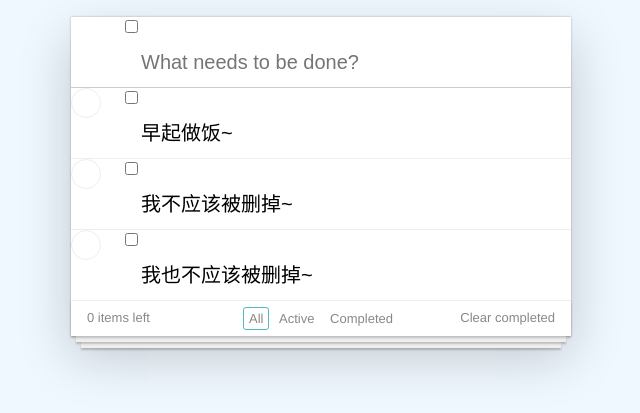
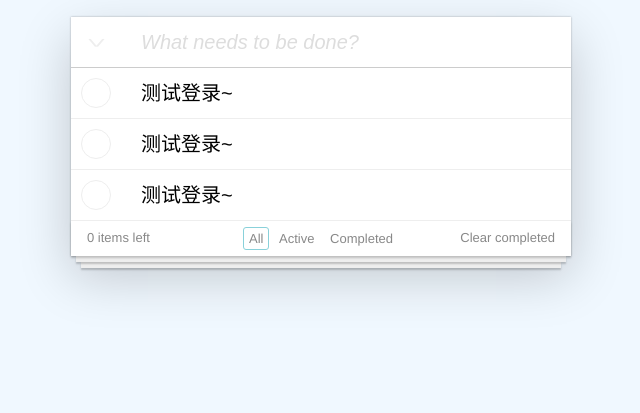
Before and after one commit to baishusama/React-demos, a plain HTML site: page to_do_list_by_javascript/index.html in a window 1280 px wide. Shown: the part 115-528 px from the top of the page, without its empty margins (319-959 px from the left). Drawn offline with Linux system fonts and the light colour scheme.

Commit message:
to_do_list_by_js's style is almost done and js part begins.

```diff
--- a/to_do_list_by_javascript/index.html
+++ b/to_do_list_by_javascript/index.html
@@ -4,7 +4,7 @@
   <meta charset="UTF-8">
   <title>To Do List by JavaScript</title>
   <!-- /*<style src="./css/style.css"></style>*/ -->
-  <link rel="stylesheet" href="./css/normalize.css">
+  <!-- <link rel="stylesheet" href="./css/normalize.css"> -->
   <link rel="stylesheet" href="./css/style.css">
 </head>
 <body>
@@ -21,19 +21,19 @@
       <li class="todo-item">
         <input type="checkbox" id="checkTodo1"/>
         <label for="checkTodo1"></label>
-        <input class="todo" placeholder="something to do..." value="早起做饭~" />
+        <div class="todo" placeholder="something to do...">测试登录~</div>
         <span class="delete">x</span>
       </li>
       <li class="todo-item">
         <input type="checkbox" id="checkTodo2"/>
         <label for="checkTodo2"></label>
-        <input class="todo" placeholder="something to do..." value="我不应该被删掉~" />
+        <div class="todo" placeholder="something to do...">测试登录~</div>
         <span class="delete">x</span>
       </li>
       <li class="todo-item">
         <input type="checkbox" id="checkTodo3"/>
         <label for="checkTodo3"></label>
-        <input class="todo" placeholder="something to do..." value="我也不应该被删掉~" />
+        <div class="todo" placeholder="something to do...">测试登录~</div>
         <span class="delete">x</span>
       </li>
     </ul>
@@ -48,6 +48,6 @@
     </div>
   </div>
   <!-- <footer></footer> -->
-  <!-- <script src="bundle.js"></script> -->
+  <script src="script.js"></script>
 </body>
 </html>
--- a/to_do_list_by_javascript/sass/style.scss
+++ b/to_do_list_by_javascript/sass/style.scss
@@ -1,12 +1,48 @@
+@charset "UTF-8";
+/* SASS Import */
+@import url("./normalize.css");
 /* SASS Defination */
 $themeColor: powderblue;
+$themeColorDarken10: darken($themeColor, 10%);
 $themeColorDarken25: darken($themeColor, 25%);
 $themeColorDarken40: darken($themeColor, 40%);
-$checkBoxWidth: 10%;
+$themeColorLighten10: lighten($themeColor, 10%);
+$themeColorLighten25: lighten($themeColor, 25%);
+$themeColorLighten40: lighten($themeColor, 40%);
+$checkBoxWidth: 50px;
 $lineHeight: 50px;
 $hiddenPieceHeight: 6px;
 $pdToMainBd: 16px;
 
+@mixin placeholder($color, $font){
+  &::-webkit-input-placeholder { /* Chrome/Opera/Safari */
+    color: $color;
+    font-style: $font;
+  }
+  &::-moz-placeholder { /* Firefox 19+ */
+    color: $color;
+    font-style: $font;
+  }
+  &:-moz-placeholder { /* Firefox 18- */
+    color: $color;
+    font-style: $font;
+  }
+  &:-ms-input-placeholder { /* IE 10+ */
+    color: $color;
+    font-style: $font;
+  }
+}
+@mixin transform($values){
+  -webkit-transform: $values;
+  -ms-transform: $values;
+  -o-transform: $values;
+  transform: $values;
+}
+@mixin box-sizing($box: border-box){
+  -webkit-box-sizing: $box;
+  -moz-box-sizing: $box;
+  box-sizing: $box;
+}
 @mixin hiddenPiecePseudo($index){
   position: absolute;
   left: percentage($index/100);
@@ -50,26 +86,58 @@ header h2 {
     @include hiddenPiecePseudo(2);
   } */
   input[type="checkbox"] {
-    // display: none; // test
-    & + label + input {
-      float: left;
+    display: none; // test
+    &#checkAllTodo + label + input, /* 用于添加 todo 的 input 输入框 */
+    & + label + div {/* 所有的 div 输入框 */
+      float: right;//left;
       display: block;
       border: none;
       padding: 0 40px 0 20px;
-      width: 100% - $checkBoxWidth;
+      width: 100%;
       line-height: $lineHeight;
       font-size: 20px;
+      //outline: none;
     }
   }
-  label {
+  label {/* 所有的 label */
+    position: absolute;
+    top: 50%;
+    left: 0;
     float: left;
     display: block;
+    margin-top: -25px;
     width: $checkBoxWidth;
     height: $lineHeight;
   }
   .head {
+    position: relative;
     overflow: hidden;
     border-bottom: 1px solid #ccc;
+    padding-left: 50px;
+    input:checked {/* 全选框 - 被选中 */
+      & + label {
+        &:before {
+          color: $themeColorDarken10;
+        }
+      }
+    }
+    label {/* 全选框 */
+      &:before {
+        position: absolute;
+        top: 13px;
+        left: 20px;
+        display: block;
+        content: '<';
+        width: 10px;
+        height: 25px;
+        line-height: 25px;
+        color: #eee;
+        @include transform(scaleX(2) rotate(-90deg));
+      }
+    }
+    #todoInput {
+      @include placeholder(#ddd, italic);
+    }
   }
   #todo-list {
     &:before {
@@ -82,17 +150,35 @@ header h2 {
       overflow: hidden;
       position: relative;
       border-bottom: 1px solid #eee;
-      input:checked {
+      padding-left: 50px;
+      input:checked {/* 复选框 - 被选中 */
         & + label {
-
+          &:before {
+            border-color: $themeColorLighten10;
+          }
+          &:after {
+            position: absolute;
+            top: 20px;
+            left: 15px;
+            display: inline-block;
+            content: '\a0';
+            width: 20px;
+            height: 8px;
+            border-left: 2px solid $themeColorDarken10;
+            border-bottom: 2px solid $themeColorDarken10;
+            @include transform(rotate(-50deg));// skew(-10deg)
+          }
         }
         & ~ .todo {
           color: #ddd;
           text-decoration: line-through;
         }
       }
-      label {
+      label {/* 复选框 */
         &:before {
+          position: absolute;
+          top: 10px;
+          left: 10px;
           display: block;
           content: '\a0';
           width: 30px;
@@ -115,7 +201,8 @@ header h2 {
         bottom: $pdToMainBd;
         color: $themeColorDarken25;
         font-family: "Microsoft YaHei";
-        transform: scaleX(1.4);
+        // transform: scaleX(1.4);
+        @include transform(scaleX(1.4));
         &:hover {
           color: $themeColorDarken40;
         }
@@ -146,7 +233,7 @@ header h2 {
           cursor: pointer;
         }
         &.chosen {
-          border-color: $themeColorDarken25;
+          border-color: $themeColorDarken10;
         }
       }
     }
--- /dev/null
+++ b/to_do_list_by_javascript/script.js
@@ -0,0 +1,47 @@
+// 解决 IE 和非 IE 浏览器在事件绑定方面的兼容性
+function addEventHandler(elem, event, handler) {
+  if (elem.addEventHandler) {
+    elem.addEventHandler(event, handler, false);
+  } else if (elem.attachEvent) {
+    elem.attachEvent("on" + event, handler);
+  } else {
+    elem["on" + event] = handler;
+  }
+}
+
+// 用于偷懒的 $ 方法
+function $(selector) {
+  var elem = null;
+  if (selector.indexOf('#') === 0) {
+    elem = document.getElementById(selector.slice(1));
+  } else if (selector.indexOf('.') === 0) {
+    elem = document.getElementsByClassName(selector.slice(1));
+  }
+  return elem;
+}
+
+// DOM
+var todoList = $("#todo-list");
+var divInput = $(".todo");
+
+/*addEventHandler(todoList, "click", function(e) {
+  if (e.target.nodeName === "DIV") {
+    e.target.blur();
+    return false; //event.preventDefault();
+  }
+});*/
+addEventHandler(todoList, "dblclick", function(e) {
+  if (e.target.nodeName === "DIV") {
+    console.log("dblclicked!~")
+    e.target.contentEditable = "true";
+    e.target.focus();
+  }
+});
+addEventHandler(todoList, "blur", function(e) {
+  /*  if (e.target.nodeName === "DIV") {
+      console.log("dblclicked!~")
+      e.target.contentEditable = "true";
+      e.target.focus();
+    }*/
+  console.log("blur happened!");
+});
```
Also changed, not shown: css/script.css (added), to_do_list_by_javascript/css/style.css, 2 other files.
